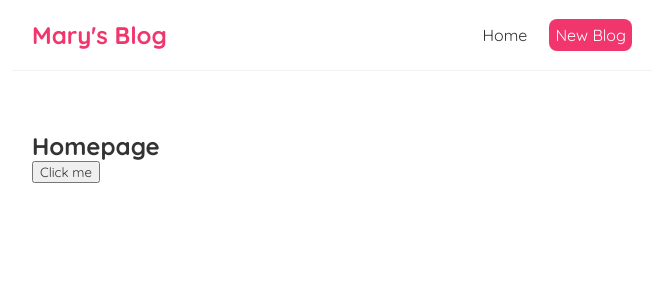
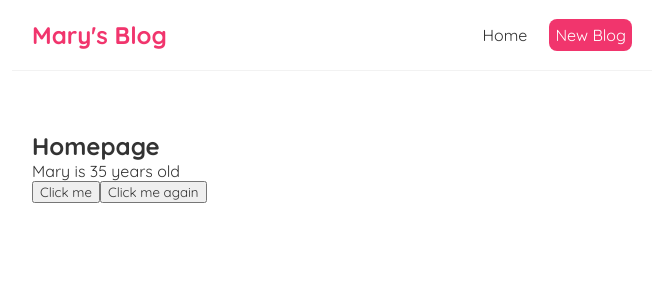
Before and after one commit to lyremlou/mary-blog, a React (Create React App) app: page / in a window 1280 px wide. Shown: the top 300 px of the page, without its empty margins (308-971 px from the left). Built offline with nearby package versions, Linux system fonts and the light colour scheme.

Commit message:
Add useState to Home.js

```diff
--- a/src/Home.js
+++ b/src/Home.js
@@ -1,8 +1,26 @@
+import {useState} from 'react';
+
 const Home = () => {
+
+    // let name = "Mary"
+    const [name, setName] = useState("Mary");
+    const [age, setAge] = useState(35)
+
+    const handleClick = () => {
+     setName("Kevin");
+     setAge(44)
+    }
+
+    const handleClickAgain = (name, e) => {
+        console.log("hello " + name, e.target);
+    }
+
     return (
         <div className="home">
             <h2>Homepage</h2>
-            <button>Click me</button>
+            <p>{name} is {age} years old</p>
+            <button onClick={handleClick}>Click me</button>
+            <button onClick={(e) => handleClickAgain("Mary", e)}>Click me again</button>
         </div>
      );
 }
```
